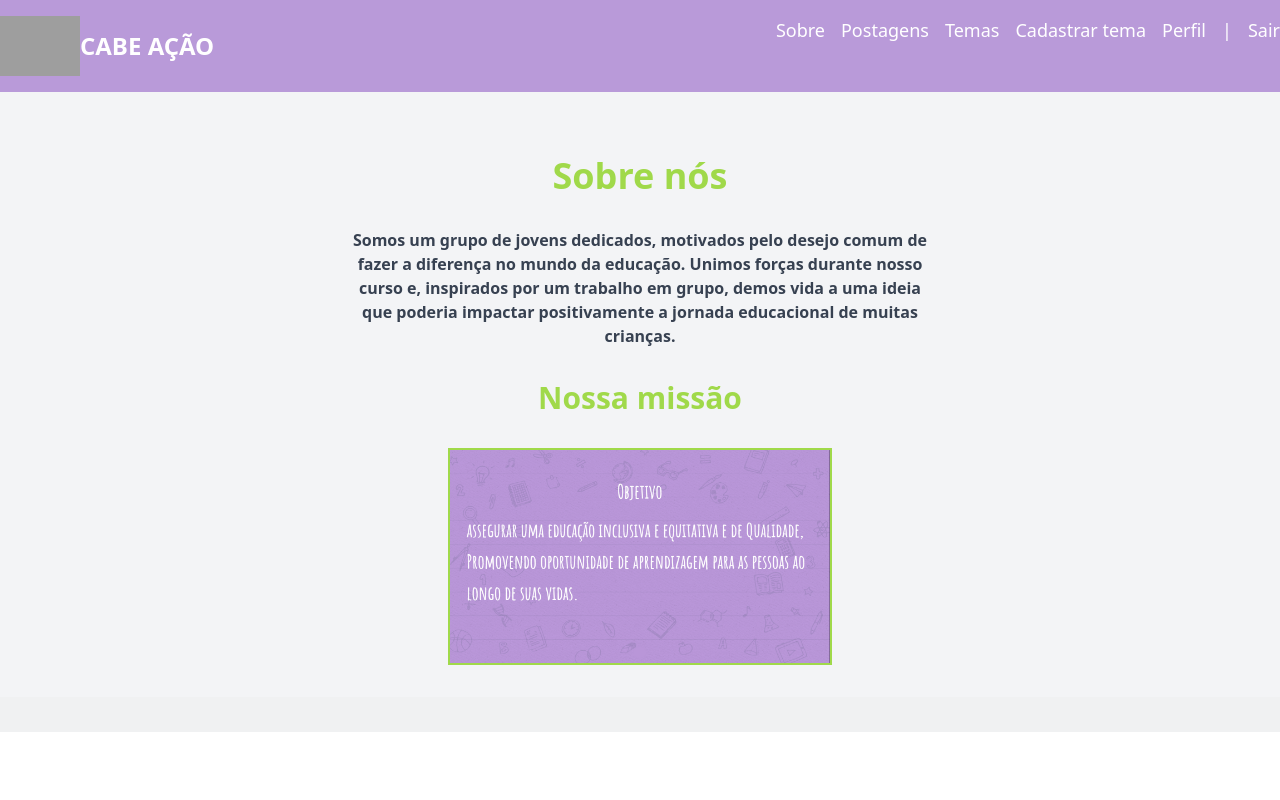
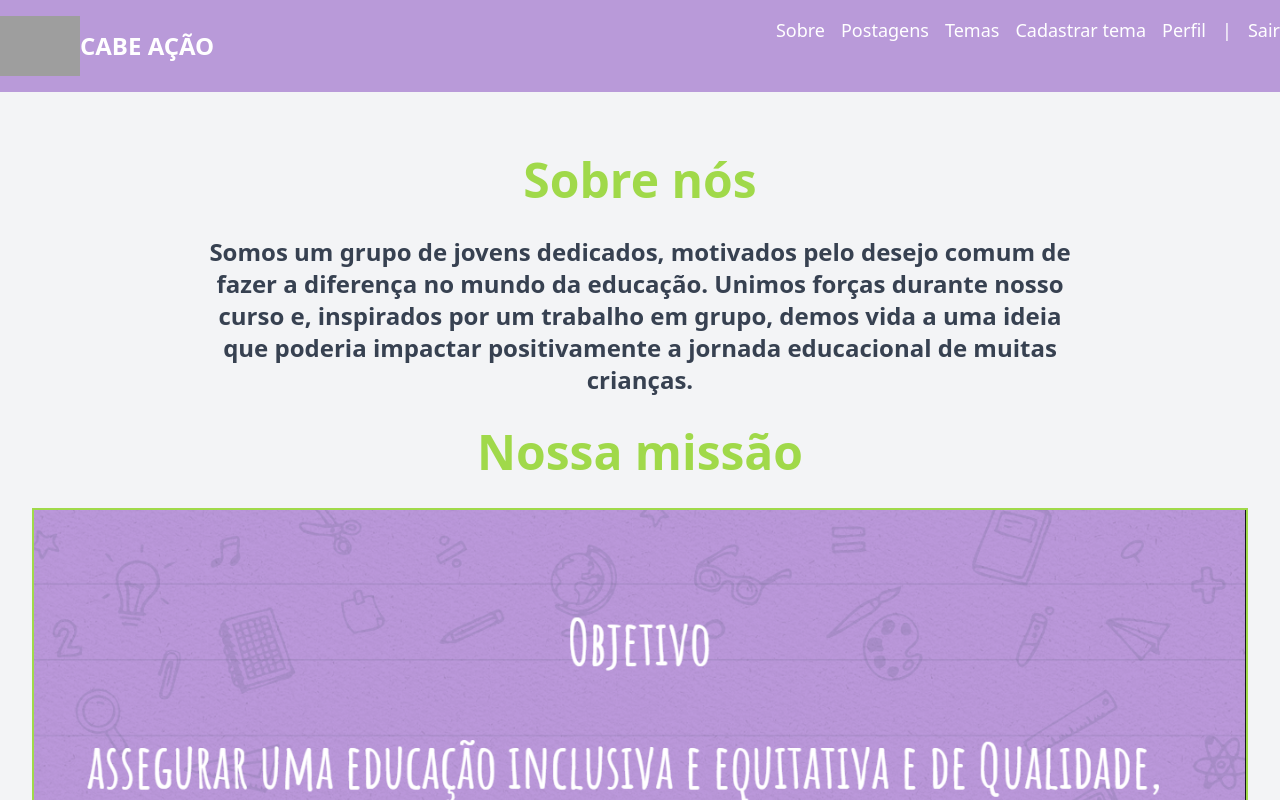
Before and after one commit to Projeto-integrador-CabeAcao/front-end, a React (Vite) app: page /sobre in a window 1280 px wide. Shown: the top 800 px of the page. Built offline with nearby package versions, Linux system fonts and the light colour scheme; grey boxes are pictures that could not be loaded.

Commit message:
Estilização

```diff
--- a/package.json
+++ b/package.json
@@ -16,7 +16,7 @@
     "react-dom": "^18.2.0",
     "react-loader-spinner": "5.3.4",
     "react-router-dom": "^6.21.3",
-    "reactjs-popup": "^2.0.6"
+    "reactjs-popup": "2.0.5"
   },
   "devDependencies": {
     "@types/react": "^18.2.43",
--- a/src/App.tsx
+++ b/src/App.tsx
@@ -24,7 +24,7 @@ function App() {
     <AuthProvider>
         <BrowserRouter>
           <Navbar />
-          <div className='min-h-[80vh] bg-[#F0F1F2]'>
+          <div className='min-h-[80vh] bg-gray-100'>
             <Routes>
               <Route path="/" element={<Login />} />
               <Route path="/login" element={<Login />} />
--- a/src/components/postagens/cardPostagem/CardPostagem.tsx
+++ b/src/components/postagens/cardPostagem/CardPostagem.tsx
@@ -1,4 +1,3 @@
-import React from 'react'
 import { Link } from 'react-router-dom'
 import Postagem from '../../../models/Postagem'
 import checkedIcon from '../../../assets/img/png/check.png'
@@ -34,17 +33,17 @@ function CardPostagem({ post }: CardPostagemProps) {
         <p className='text-sm text-gray-500'>Tema: {post.tema?.descricao}</p>
         <p className='text-sm text-gray-500'>Materia: {post.materia}</p>
         {/* <p className='text-sm text-gray-500'>Midia: {post.midia}</p> */}
-        <img src={post.midia} alt="" />
+        <img src={post.midia} alt="" className=''/>
         <p className='text-sm text-gray-500'>Data: {new Intl.DateTimeFormat(undefined, {
           dateStyle: 'full',
           timeStyle: 'medium',
         }).format(new Date(post.data))}</p>
       </div>
-      <div className="flex border-t border-gray-200 rounded-bl-lg rounded-br-lg">
-        <Link to={`/editarPostagem/${post.id}`} className='w-full text-white bg-blue-500 hover:bg-blue-600 flex items-center justify-center py-2 rounded'>
+      <div className="mt-auto flex justify-between border-t border-gray-200 rounded-bl-lg rounded-br-lg ">
+        <Link to={`/editarPostagem/${post.id}`} className='w-full text-white bg-[#3ab7ff] hover:bg-[#1e88e5] flex items-center justify-center py-2 rounded'>
           <button>Editar</button>
         </Link>
-        <Link to={`/deletarPostagem/${post.id}`} className='text-white bg-red-500 hover:bg-red-600 w-full flex items-center justify-center py-2 rounded'>
+        <Link to={`/deletarPostagem/${post.id}`} className='text-white bg-[#e55835] hover:bg-[#e54435] w-full flex items-center justify-center py-2 rounded'>
           <button>Deletar</button>
         </Link>
       </div>
--- a/src/components/postagens/listaPostagem/ListaPostagem.tsx
+++ b/src/components/postagens/listaPostagem/ListaPostagem.tsx
@@ -56,7 +56,7 @@ function ListaPostagens() {
           <CardPostagem key={postagem.id} post={postagem} />
         ))}
       </div>
-    </>
+      </>
   );
 }
 
--- a/src/components/temas/cardTemas/CardTemas.tsx
+++ b/src/components/temas/cardTemas/CardTemas.tsx
@@ -10,20 +10,23 @@ function CardTemas({tema}: CardTemaProps) {
   return (
     <div className="flex flex-col bg-white shadow-lg rounded-lg max-w-md mx-2 my-2">
   <div className="flex flex-row justify-between p-4 bg-[#ffffff] border-b border-gray-200 rounded-tl-lg rounded-tr-lg">
-        <h2 className='text-lg font-bold'>{tema.descricao}</h2>
+    <h2 className='text-lg font-bold'>{tema.disciplina}</h2>
   </div>
   <div className="p-4 bg-white mb-2">
     <p className='text-base text-gray-700'>{tema.descricao}</p>
+    <p className='text-sm text-gray-500'><img src={tema.link} alt="" className='size-31' /></p>
   </div>
-      <div className="flex border-t border-gray-200 rounded-bl-lg rounded-br-lg">
-        <Link to={`/editarTema/${tema.id}`} className='w-full text-white bg-blue-500 hover:bg-blue-600 flex items-center justify-center py-2 rounded'>
+  <div className="mt-auto flex justify-between border-t border-gray-200 rounded-bl-lg rounded-br-lg ">
+    <Link to={`/editarTema/${tema.id}`} className='text-white bg-[#3ab7ff] hover:bg-[#1e88e5] w-1/2 flex items-center justify-center py-2 rounded'>
       <button>Editar</button>
     </Link>
-        <Link to={`/deletarTema/${tema.id}`} className='text-white bg-red-500 hover:bg-red-600 w-full flex items-center justify-center py-2 rounded'>
+    <Link to={`/deletarTema/${tema.id}`} className='text-white bg-[#e55835] hover:bg-[#e54435] w-1/2 flex items-center justify-center py-2 rounded'>
       <button>Deletar</button>
     </Link>
   </div>
 </div>
+
+
   )
 }
 
--- a/src/components/temas/listaTemas/ListaTemas.tsx
+++ b/src/components/temas/listaTemas/ListaTemas.tsx
@@ -49,6 +49,7 @@ function ListaTemas() {
           wrapperClass="dna-wrapper mx-auto"
         />
       )}
+
       <div className="flex justify-center w-full my-4">
         <div className="container flex flex-col">
           <div className="grid grid-cols-1 md:grid-cols-2 lg:grid-cols-3 gap-8">
--- a/src/pages/sobre/Sobre.tsx
+++ b/src/pages/sobre/Sobre.tsx
@@ -5,12 +5,12 @@ function Sobre() {
     <div className='min-h-scree bg-gray-100 flex flex-col items-center justify-center space-y-8 p-8'>
 
       <h2></h2>
-      <h1 className='text-4xl font-bold text-[#A0D94A] mt-[-50px]'>Sobre nós</h1>
-      <p className='text-center font-semibold text-gray-700 max-w-prose mx-auto '>Somos um grupo de jovens dedicados, motivados pelo desejo comum de fazer a diferença no mundo da educação. Unimos forças durante nosso curso e, inspirados por um trabalho em grupo, demos vida a uma ideia que poderia impactar positivamente a jornada educacional de muitas crianças.</p>
+      <h1 className='text-5xl font-bold text-[#A0D94A] mt-[-50px]'>Sobre nós</h1>
+      <p className='text-2xl text-center font-semibold text-gray-700 max-w-prose mx-auto '>Somos um grupo de jovens dedicados, motivados pelo desejo comum de fazer a diferença no mundo da educação. Unimos forças durante nosso curso e, inspirados por um trabalho em grupo, demos vida a uma ideia que poderia impactar positivamente a jornada educacional de muitas crianças.</p>
 
-        <h2 className='text-3xl font-bold text-[#A0D94A]'>Nossa missão</h2>
+        <h2 className='text-5xl font-bold text-[#A0D94A]'>Nossa missão</h2>
 
-      <img className='w-96 class="border-solid border-2 border-[#A0D94A]' src={sobreFundo} alt="Fundo do sobre" />
+      <img className='size-100 class="border-solid border-2 border-[#A0D94A]' src={sobreFundo} alt="Fundo do sobre" />
 
 
     </div>
```
Also changed, not shown: 1 other file (tests, documents, lock files or other folders). Lines whose indentation alone changed are shown as unchanged.
